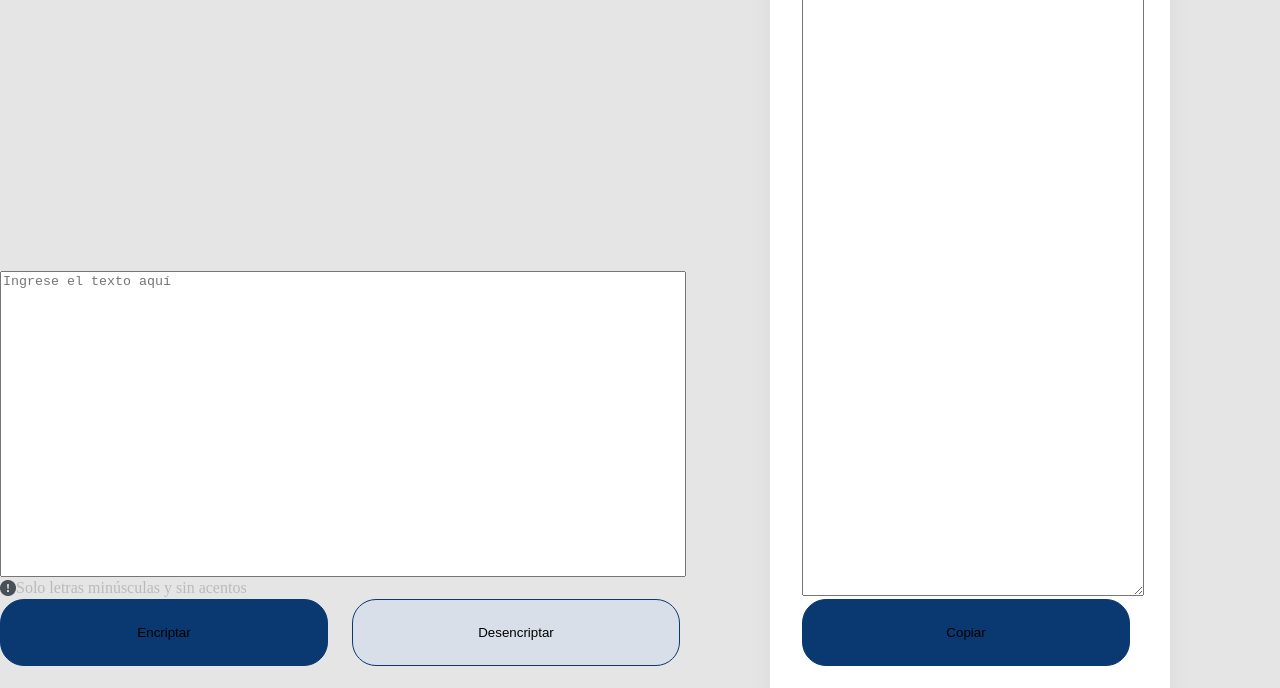
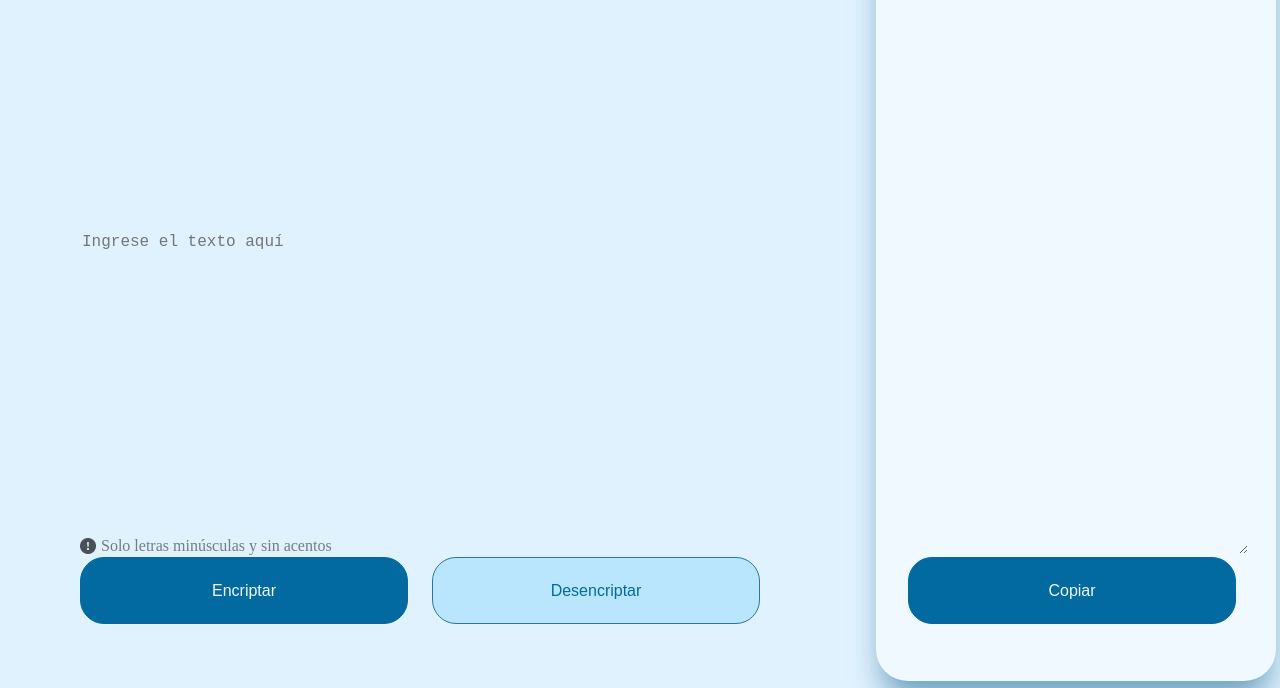
Before and after one commit to Alfihary/encriptador-de-texto, a plain HTML site: page index.html in a window 1280 px wide. Shown: the part 351-1039 px from the top of the page. Drawn offline with Linux system fonts and the light colour scheme.

Commit message:
actualizacion index.html y style.css

```diff
--- a/index.html
+++ b/index.html
@@ -13,9 +13,9 @@
         <img src="resources/logo.png" class="logo">
         </section>
         <section class="input">
-            <textarea id="entrada-texto"  placeholder="Ingrese el texto aquí" name="mensaje"></textarea>
+            <textarea id="entrada-texto" placeholder="Ingrese el texto aquí" name="mensaje"></textarea>
             <div>
-                <img src="resources/bi_exclamation-circle-fill.png"><label class="info">Solo letras minúsculas y sin acentos</label>
+                <img src="resources/bi_exclamation-circle-fill.png" id="exclamacion"><label class="info">Solo letras minúsculas y sin acentos</label>
             </div>
 
             <div class="btn-encrip-desencrip">
@@ -25,7 +25,7 @@
         </section>
 
         <section class="salida">
-            <textarea class="salida-texto"></textarea>
+            <textarea class="salida-texto" ></textarea>
             <button class="copiar">Copiar</button>
         </section>
 
--- a/style.css
+++ b/style.css
@@ -1,5 +1,5 @@
 body{
-    background:#E5E5E5;
+    background:#E0F2FE;
     margin: 0;
     padding: 0;
 }
@@ -9,7 +9,7 @@ body{
     justify-content: center;
     width: 120px;
     height: 48px;
-    margin: 40px;
+    margin: 40px 0px 0px 40px;
 }
 
 .logo{
@@ -18,20 +18,31 @@ body{
 
 .input{
     display: inline-block;
+    padding: 32px;
+    margin-left: 48PX;
+    width: 680px;
 
 }
 
 #entrada-texto{
     width: 680px;
     height: 300px;
+    font-size: 16PX;
+    color: #0369A1;
+    background-color: transparent;
+    border: none;
     resize: none;
+    outline: none;
 }
 
+#exclamacion{
+    margin: 0px 5px 0px 0px;
+}
 .info{
     text-align: left;
     vertical-align: top;
     font-size: 12;
-    color: rgba(73, 80, 87, 0.288);
+    color: rgba(73, 80, 87, 0.726);
 }
 
 .btn-encrip-desencrip{
@@ -47,29 +58,33 @@ body{
 .encriptar{
     width: 328px;
     height: 67px;
+    font-size: 16px;
+    color: #F0F9FF;
     border-radius: 24px;
     border-width: 1px;
     border-style: solid;
-    border-color: #0A3871;
+    border-color: #0369A1;
     padding: 24px;
     gap: 8px;
-    background-color: #0A3871;
+    background-color: #0369A1;
 
 }
 
 .desencriptar{
     width: 328px;
     height: 67px;
+    font-size: 16px;
+    color: #0369A1;
     border-radius: 24px;
     border: 1PX;
     border-style: solid;
     padding: 24px;
     gap: 8px;
-    border-color: #0A3871;
-    background-color: #D8DFE8;
+    border-color: #2677A3;
+    background-color: #BAE6FD;
 }
 .salida{
-    background: white;
+    background: #F0F9FF;
     display: inline-block;
     border-radius: 32px;
     width: 400px;
@@ -77,23 +92,27 @@ body{
     padding: 32px;
     box-sizing: border-box;
     margin-left: 80px;
-    box-shadow: 0px 24px 32px -8px rgba(0, 0, 0, 0.08);
+    box-shadow: 0px 24px 32px -8px rgba(7, 89, 133, 0.562);
 }
 .salida-texto{
     width: 336px;
     height: 781px;
+    background-color: #F0F9FF;
+    border: none;
 }
 
 .copiar{
     width: 328px;
     height: 67px;
+    font-size: 16px;
+    color: #F0F9FF;
     border-radius: 24px;
     border-width: 1px;
     border-style: solid;
-    border-color: #0A3871;
+    border-color: #0369A1;
     padding: 24px;
     gap: 8px;
-    background-color: #0A3871;
+    background-color: #0369A1;
 
 }
 footer{
```
